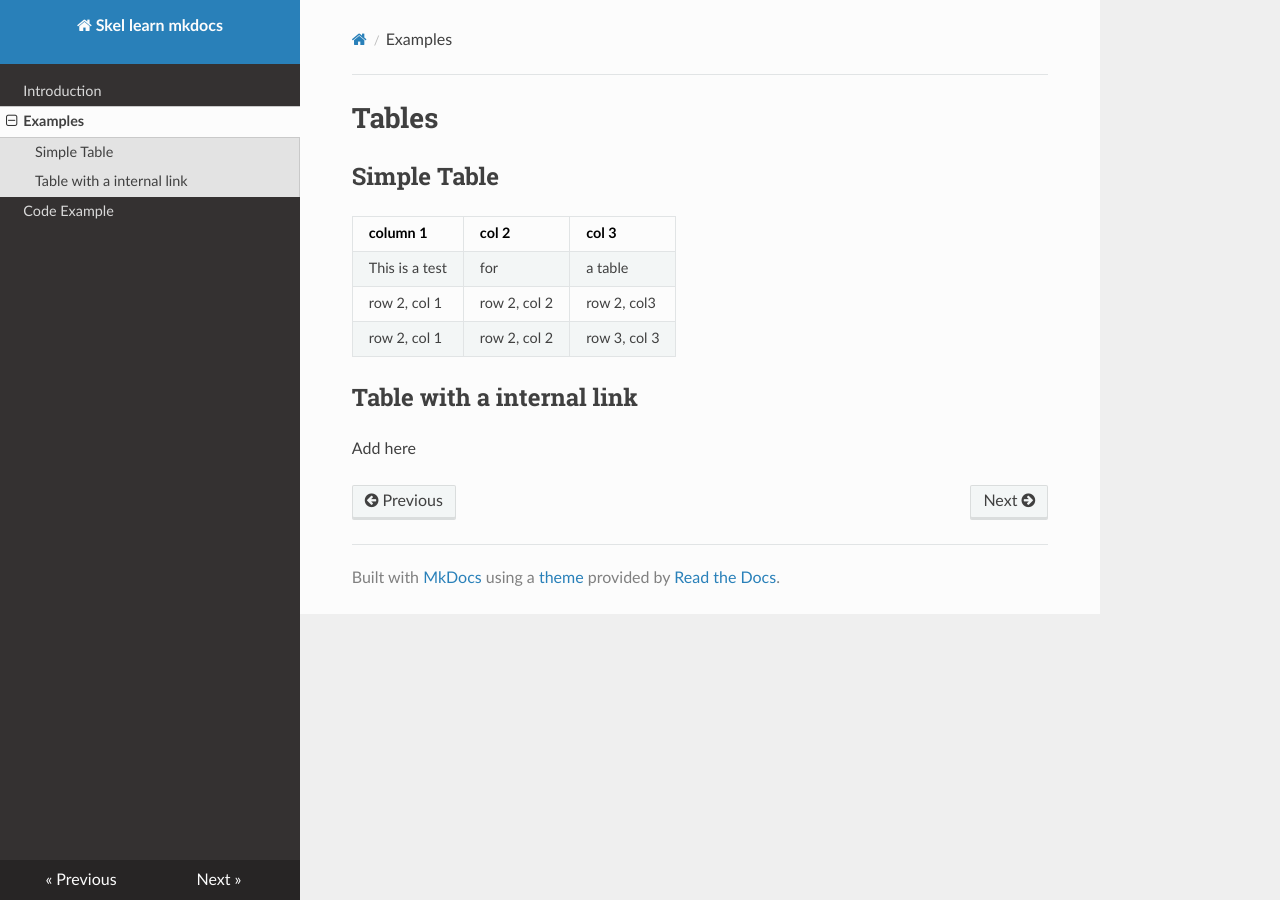
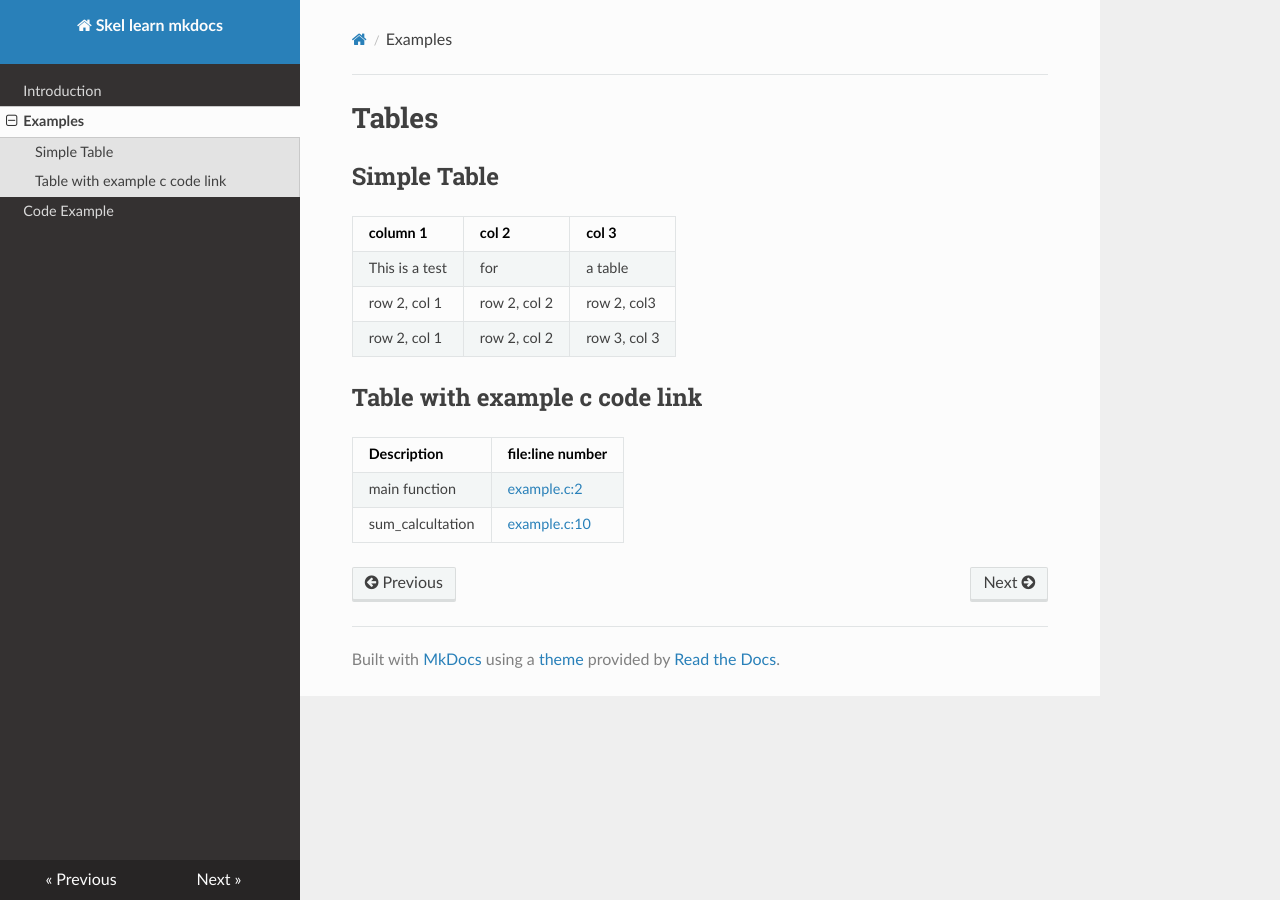
Before and after one commit to skellykiernan/learn-mkdocs, an MkDocs documentation site: the page built from docs/tables.md, in a window 1280 px wide. Built offline with MkDocs 1.6.1, drawn with Linux system fonts in a browser that asks for light colours; nearby versions of some CDN libraries.

Commit message:
Add C code example
Add a C code example plus a table with links to the C code example

```diff
--- a/docs/tables.md
+++ b/docs/tables.md
@@ -3,11 +3,16 @@
 ## Simple Table
 
 | column 1       | col 2        | col 3        |
-| -------------- | ------------ | ------------ |
+|----------------|--------------|--------------|
 | This is a test | for          | a table      |
 | row 2, col 1   | row 2, col 2 | row 2, col3  |
 | row 2, col 1   | row 2, col 2 | row 3, col 3 |
 
-## Table with a internal link
 
-Add here
+
+## Table with example c code link
+
+| Description      | file:line number                                                    |
+|------------------|---------------------------------------------------------------------|
+| main function    | <a href="../code/example_c.html#example_c_line_2">example.c:2</a>   |
+| sum_calcultation  | <a href="../code/example_c.html#example_c_line_10">example.c:10</a> |
```
Also changed, not shown: docs/code/example_c.html (+21 -14 lines).
